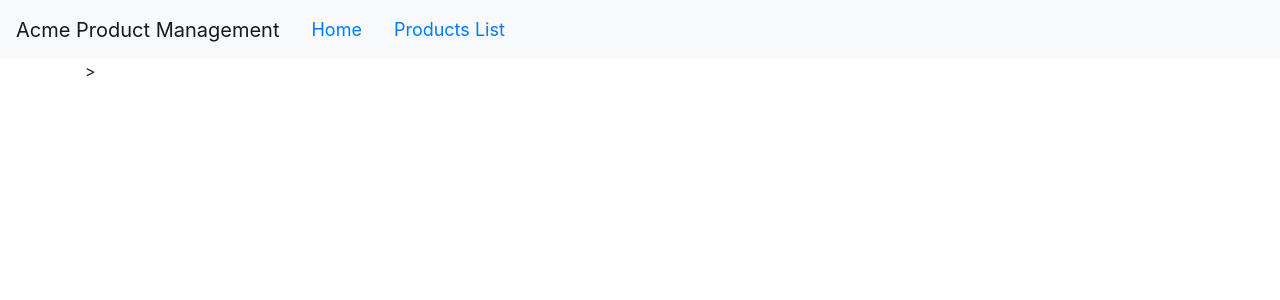
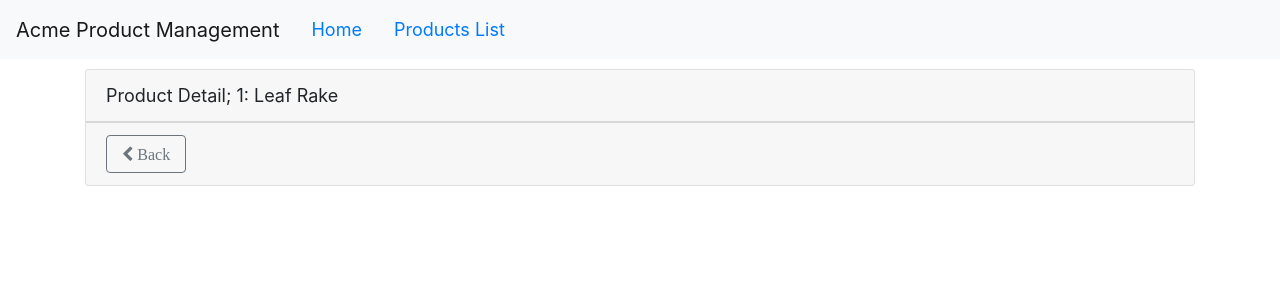
Before and after one commit to KWABENA81/2020-angular, an Angular app in the folder APM/: page /products/1 in a window 1280 px wide. Shown: the top 300 px of the page. Built offline with nearby package versions, Linux system fonts and the light colour scheme.

Commit message:
Feb 11 more Additions

```diff
--- a/APM/src/app/app-routing.module.ts
+++ b/APM/src/app/app-routing.module.ts
@@ -2,6 +2,7 @@
 import { RouterModule, Routes } from '@angular/router';
 import { WelcomeComponent } from './home/welcome.component';
 import { ProductDetailComponent } from './products/product-detail.component';
+import { ProductDetailGuard } from './products/product-detail.guard';
 import { ProductListComponent } from './products/product-list.component';
 
 const routes: Routes = [
@@ -11,6 +12,7 @@
   },
   {
     path: 'products/:id',
+    canActivate: [ProductDetailGuard],
     component: ProductDetailComponent
   },
   {
@@ -20,12 +22,12 @@
   {
     path: '',
     redirectTo: 'welcome',
-    pathMatch:'full'
+    pathMatch: 'full'
   },
   {
     path: '**',
     redirectTo: 'welcome',
-    pathMatch:'full'
+    pathMatch: 'full'
   }
 ];
 
--- a/APM/src/app/products/product-detail.component.html
+++ b/APM/src/app/products/product-detail.component.html
@@ -2,4 +2,9 @@
     <div class='card-header'>
         {{ pageTitle + ': '+ product.productName}}
     </div>
-</div>>
+    <div class='card-footer'>
+        <button class='btn btn-outline-secondary' (click)='onBack()' style='width:80px'>
+            <i class='fa fa-chevron-left'> Back</i>
+        </button>
+    </div>
+</div>
--- a/APM/src/app/products/product-detail.component.ts
+++ b/APM/src/app/products/product-detail.component.ts
@@ -1,4 +1,5 @@
 import { Component, OnInit } from '@angular/core';
+import { ActivatedRoute, Router } from '@angular/router';
 import { Product } from './product';
 
 @Component({
@@ -11,9 +12,25 @@
   pageTitle = 'Product Detail';
   product: Product;
 
-  constructor() { }
+  constructor(private route: ActivatedRoute, private router: Router) { }
 
   ngOnInit(): void {
+    let id = +this.route.snapshot.paramMap.get('id');
+    this.pageTitle += `; ${id}`;
+    this.product = {
+      'productId': id,
+      'productName': 'Leaf Rake',
+      'productCode': 'GDN-0011',
+      'releaseDate': 'March 19, 2019',
+      'description': 'Leaf rake with 48-inch wooden handle.',
+      'price': 19.95,
+      'starRating': 3.2,
+      'imageUrl': 'assets/images/leaf_rake.png'
+    }
+
   }
 
+  onBack(): void {
+    this.router.navigate(['/products']);
+  }
 }
--- /dev/null
+++ b/APM/src/app/products/product-detail.guard.ts
@@ -0,0 +1,25 @@
+import { Injectable } from '@angular/core';
+import { CanActivate, ActivatedRouteSnapshot, RouterStateSnapshot, UrlTree, Router } from '@angular/router';
+import { Observable } from 'rxjs';
+
+@Injectable({
+  providedIn: 'root'
+})
+export class ProductDetailGuard implements CanActivate {
+
+  constructor(private router: Router) { }
+
+  canActivate(
+    route: ActivatedRouteSnapshot,
+    state: RouterStateSnapshot): Observable<boolean | UrlTree> | Promise<boolean | UrlTree> | boolean | UrlTree {
+
+    let id = +route.url[1].path;
+    if (isNaN(id) || id < 1) {
+      alert("Invalid Input product Id");
+      this.router.navigate(['/products']);
+      return false;
+    };
+    return true;
+  }
+
+}
--- a/APM/src/app/products/product-list.component.html
+++ b/APM/src/app/products/product-list.component.html
@@ -35,7 +35,9 @@
                             <td>
                                 <img *ngIf='showImage' [src]='product.imageUrl' [title]='product.productName' [style.width.px]='imageWidth' [style.margin.px]='imageMargin'>
                             </td>
-                            <td>{{ product.productName | uppercase }}</td>
+                            <td>
+                                <a [routerLink]="['/products', product.productId]"> {{ product.productName | uppercase }} </a>
+                            </td>
                             <td>{{ product.productCode | uppercase | convertToSpaces: '-' }}</td>
                             <td>{{ product.releaseDate }}</td>
                             <td>{{ product.price | currency: 'CAD' : 'symbol-narrow' }}</td>
```
Also changed, not shown: 1 other file (tests, documents, lock files or other folders).
